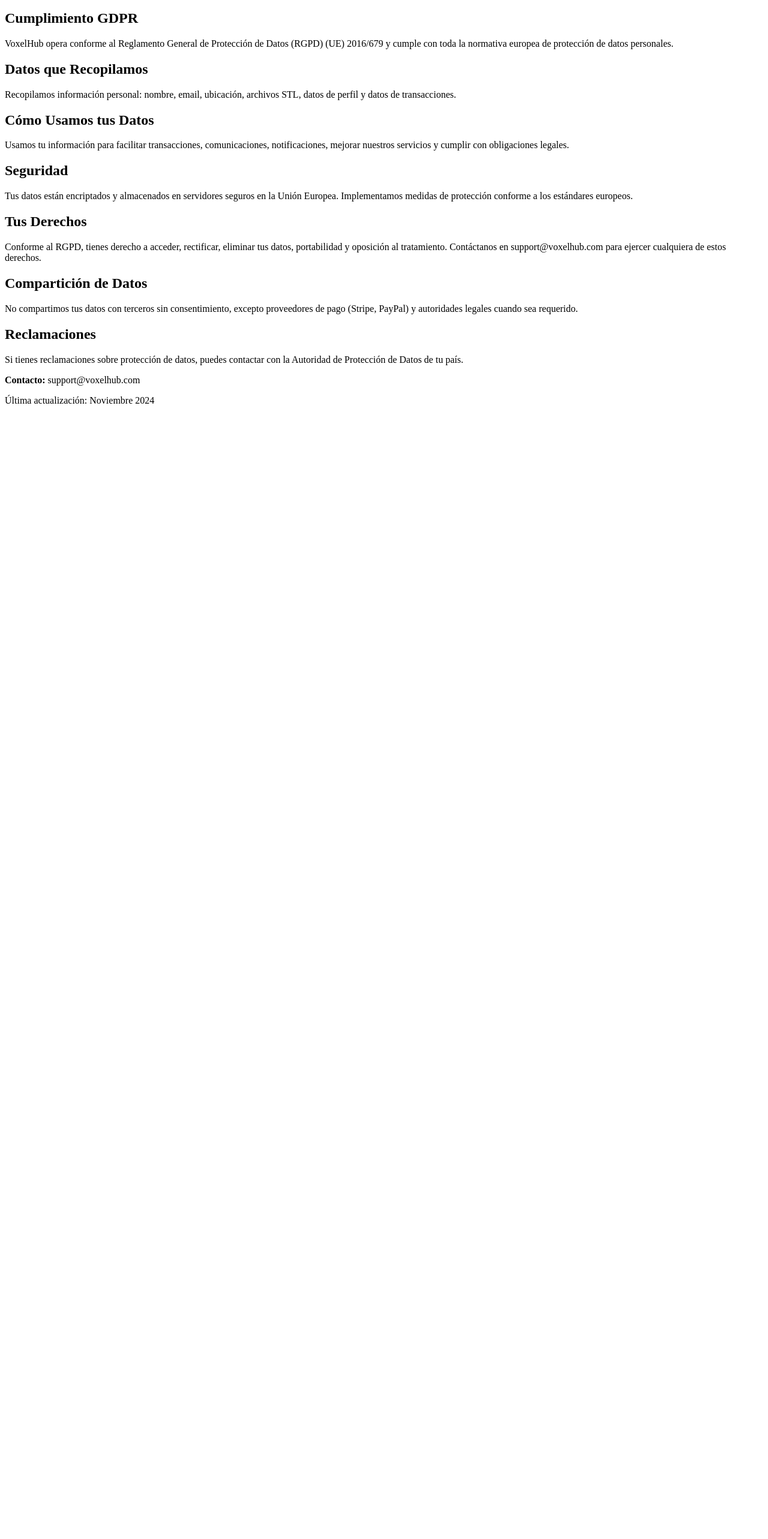
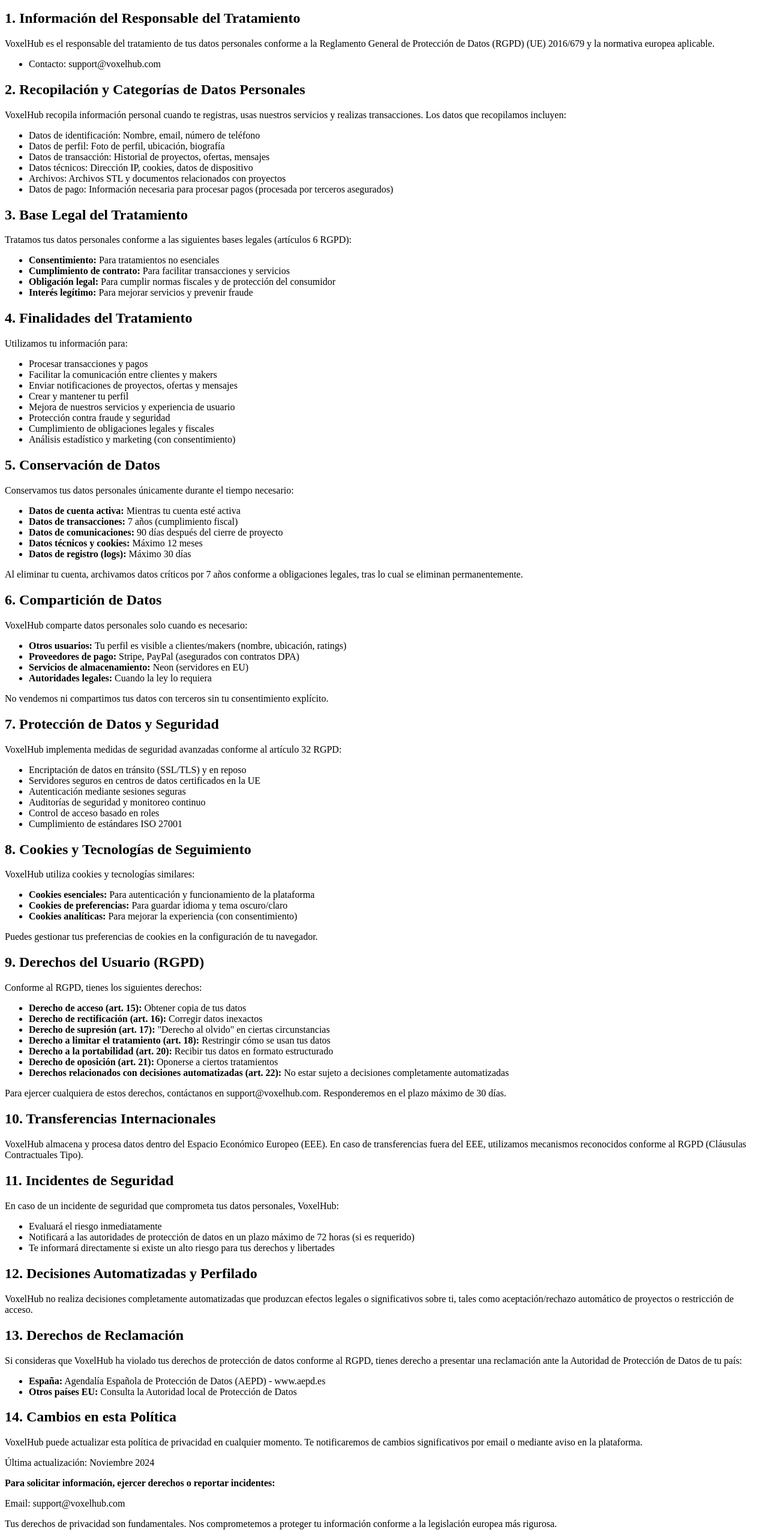
Before and after one commit to Bedowle/BOXELHUB, a React (Vite) app in the folder client/: page /privacy in a window 1280 px wide. Shown: the part 133-2699 px from the top of the page at 60% size. Before the commit the page ends 826 px from the top, so only its background shows below. Built offline with nearby package versions, Linux system fonts and the light colour scheme; no server answers; a web font is replaced by a local one.

Commit message:
Restored to '8727966ee7cdbb1fb9f44798758547af2e337fb5'
Replit-Restored-To: 8727966ee7cdbb1fb9f44798758547af2e337fb5

```diff
--- a/client/src/pages/privacy.tsx
+++ b/client/src/pages/privacy.tsx
@@ -28,60 +28,198 @@ export default function Privacy() {
       <main className="container mx-auto px-4 py-12 max-w-4xl">
         <div className="space-y-8 text-muted-foreground">
           <section>
-            <h2 className="text-2xl font-bold text-foreground mb-3">Cumplimiento GDPR</h2>
+            <h2 className="text-2xl font-bold text-foreground mb-3">1. Información del Responsable del Tratamiento</h2>
             <p>
-              VoxelHub opera conforme al Reglamento General de Protección de Datos (RGPD) (UE) 2016/679 y cumple con toda la normativa europea de protección de datos personales.
+              VoxelHub es el responsable del tratamiento de tus datos personales conforme a la Reglamento General de Protección de Datos (RGPD) (UE) 2016/679 y la normativa europea aplicable.
+            </p>
+            <ul className="list-disc list-inside space-y-2 mt-2">
+              <li>Contacto: support@voxelhub.com</li>
+            </ul>
+          </section>
+
+          <section>
+            <h2 className="text-2xl font-bold text-foreground mb-3">2. Recopilación y Categorías de Datos Personales</h2>
+            <p>
+              VoxelHub recopila información personal cuando te registras, usas nuestros servicios y realizas transacciones. Los datos que recopilamos incluyen:
+            </p>
+            <ul className="list-disc list-inside space-y-2 mt-2">
+              <li>Datos de identificación: Nombre, email, número de teléfono</li>
+              <li>Datos de perfil: Foto de perfil, ubicación, biografía</li>
+              <li>Datos de transacción: Historial de proyectos, ofertas, mensajes</li>
+              <li>Datos técnicos: Dirección IP, cookies, datos de dispositivo</li>
+              <li>Archivos: Archivos STL y documentos relacionados con proyectos</li>
+              <li>Datos de pago: Información necesaria para procesar pagos (procesada por terceros asegurados)</li>
+            </ul>
+          </section>
+
+          <section>
+            <h2 className="text-2xl font-bold text-foreground mb-3">3. Base Legal del Tratamiento</h2>
+            <p>
+              Tratamos tus datos personales conforme a las siguientes bases legales (artículos 6 RGPD):
+            </p>
+            <ul className="list-disc list-inside space-y-2 mt-2">
+              <li><strong>Consentimiento:</strong> Para tratamientos no esenciales</li>
+              <li><strong>Cumplimiento de contrato:</strong> Para facilitar transacciones y servicios</li>
+              <li><strong>Obligación legal:</strong> Para cumplir normas fiscales y de protección del consumidor</li>
+              <li><strong>Interés legítimo:</strong> Para mejorar servicios y prevenir fraude</li>
+            </ul>
+          </section>
+
+          <section>
+            <h2 className="text-2xl font-bold text-foreground mb-3">4. Finalidades del Tratamiento</h2>
+            <p>
+              Utilizamos tu información para:
+            </p>
+            <ul className="list-disc list-inside space-y-2 mt-2">
+              <li>Procesar transacciones y pagos</li>
+              <li>Facilitar la comunicación entre clientes y makers</li>
+              <li>Enviar notificaciones de proyectos, ofertas y mensajes</li>
+              <li>Crear y mantener tu perfil</li>
+              <li>Mejora de nuestros servicios y experiencia de usuario</li>
+              <li>Protección contra fraude y seguridad</li>
+              <li>Cumplimiento de obligaciones legales y fiscales</li>
+              <li>Análisis estadístico y marketing (con consentimiento)</li>
+            </ul>
+          </section>
+
+          <section>
+            <h2 className="text-2xl font-bold text-foreground mb-3">5. Conservación de Datos</h2>
+            <p>
+              Conservamos tus datos personales únicamente durante el tiempo necesario:
+            </p>
+            <ul className="list-disc list-inside space-y-2 mt-2">
+              <li><strong>Datos de cuenta activa:</strong> Mientras tu cuenta esté activa</li>
+              <li><strong>Datos de transacciones:</strong> 7 años (cumplimiento fiscal)</li>
+              <li><strong>Datos de comunicaciones:</strong> 90 días después del cierre de proyecto</li>
+              <li><strong>Datos técnicos y cookies:</strong> Máximo 12 meses</li>
+              <li><strong>Datos de registro (logs):</strong> Máximo 30 días</li>
+            </ul>
+            <p className="mt-2">
+              Al eliminar tu cuenta, archivamos datos críticos por 7 años conforme a obligaciones legales, tras lo cual se eliminan permanentemente.
             </p>
           </section>
 
           <section>
-            <h2 className="text-2xl font-bold text-foreground mb-3">Datos que Recopilamos</h2>
+            <h2 className="text-2xl font-bold text-foreground mb-3">6. Compartición de Datos</h2>
             <p>
-              Recopilamos información personal: nombre, email, ubicación, archivos STL, datos de perfil y datos de transacciones.
+              VoxelHub comparte datos personales solo cuando es necesario:
+            </p>
+            <ul className="list-disc list-inside space-y-2 mt-2">
+              <li><strong>Otros usuarios:</strong> Tu perfil es visible a clientes/makers (nombre, ubicación, ratings)</li>
+              <li><strong>Proveedores de pago:</strong> Stripe, PayPal (asegurados con contratos DPA)</li>
+              <li><strong>Servicios de almacenamiento:</strong> Neon (servidores en EU)</li>
+              <li><strong>Autoridades legales:</strong> Cuando la ley lo requiera</li>
+            </ul>
+            <p className="mt-2">
+              No vendemos ni compartimos tus datos con terceros sin tu consentimiento explícito.
             </p>
           </section>
 
           <section>
-            <h2 className="text-2xl font-bold text-foreground mb-3">Cómo Usamos tus Datos</h2>
+            <h2 className="text-2xl font-bold text-foreground mb-3">7. Protección de Datos y Seguridad</h2>
             <p>
-              Usamos tu información para facilitar transacciones, comunicaciones, notificaciones, mejorar nuestros servicios y cumplir con obligaciones legales.
+              VoxelHub implementa medidas de seguridad avanzadas conforme al artículo 32 RGPD:
+            </p>
+            <ul className="list-disc list-inside space-y-2 mt-2">
+              <li>Encriptación de datos en tránsito (SSL/TLS) y en reposo</li>
+              <li>Servidores seguros en centros de datos certificados en la UE</li>
+              <li>Autenticación mediante sesiones seguras</li>
+              <li>Auditorías de seguridad y monitoreo continuo</li>
+              <li>Control de acceso basado en roles</li>
+              <li>Cumplimiento de estándares ISO 27001</li>
+            </ul>
+          </section>
+
+          <section>
+            <h2 className="text-2xl font-bold text-foreground mb-3">8. Cookies y Tecnologías de Seguimiento</h2>
+            <p>
+              VoxelHub utiliza cookies y tecnologías similares:
+            </p>
+            <ul className="list-disc list-inside space-y-2 mt-2">
+              <li><strong>Cookies esenciales:</strong> Para autenticación y funcionamiento de la plataforma</li>
+              <li><strong>Cookies de preferencias:</strong> Para guardar idioma y tema oscuro/claro</li>
+              <li><strong>Cookies analíticas:</strong> Para mejorar la experiencia (con consentimiento)</li>
+            </ul>
+            <p className="mt-2">
+              Puedes gestionar tus preferencias de cookies en la configuración de tu navegador.
             </p>
           </section>
 
           <section>
-            <h2 className="text-2xl font-bold text-foreground mb-3">Seguridad</h2>
+            <h2 className="text-2xl font-bold text-foreground mb-3">9. Derechos del Usuario (RGPD)</h2>
             <p>
-              Tus datos están encriptados y almacenados en servidores seguros en la Unión Europea. Implementamos medidas de protección conforme a los estándares europeos.
+              Conforme al RGPD, tienes los siguientes derechos:
+            </p>
+            <ul className="list-disc list-inside space-y-2 mt-2">
+              <li><strong>Derecho de acceso (art. 15):</strong> Obtener copia de tus datos</li>
+              <li><strong>Derecho de rectificación (art. 16):</strong> Corregir datos inexactos</li>
+              <li><strong>Derecho de supresión (art. 17):</strong> "Derecho al olvido" en ciertas circunstancias</li>
+              <li><strong>Derecho a limitar el tratamiento (art. 18):</strong> Restringir cómo se usan tus datos</li>
+              <li><strong>Derecho a la portabilidad (art. 20):</strong> Recibir tus datos en formato estructurado</li>
+              <li><strong>Derecho de oposición (art. 21):</strong> Oponerse a ciertos tratamientos</li>
+              <li><strong>Derechos relacionados con decisiones automatizadas (art. 22):</strong> No estar sujeto a decisiones completamente automatizadas</li>
+            </ul>
+            <p className="mt-2">
+              Para ejercer cualquiera de estos derechos, contáctanos en support@voxelhub.com. Responderemos en el plazo máximo de 30 días.
             </p>
           </section>
 
           <section>
-            <h2 className="text-2xl font-bold text-foreground mb-3">Tus Derechos</h2>
+            <h2 className="text-2xl font-bold text-foreground mb-3">10. Transferencias Internacionales</h2>
             <p>
-              Conforme al RGPD, tienes derecho a acceder, rectificar, eliminar tus datos, portabilidad y oposición al tratamiento. Contáctanos en support@voxelhub.com para ejercer cualquiera de estos derechos.
+              VoxelHub almacena y procesa datos dentro del Espacio Económico Europeo (EEE). En caso de transferencias fuera del EEE, utilizamos mecanismos reconocidos conforme al RGPD (Cláusulas Contractuales Tipo).
             </p>
           </section>
 
           <section>
-            <h2 className="text-2xl font-bold text-foreground mb-3">Compartición de Datos</h2>
+            <h2 className="text-2xl font-bold text-foreground mb-3">11. Incidentes de Seguridad</h2>
             <p>
-              No compartimos tus datos con terceros sin consentimiento, excepto proveedores de pago (Stripe, PayPal) y autoridades legales cuando sea requerido.
+              En caso de un incidente de seguridad que comprometa tus datos personales, VoxelHub:
+            </p>
+            <ul className="list-disc list-inside space-y-2 mt-2">
+              <li>Evaluará el riesgo inmediatamente</li>
+              <li>Notificará a las autoridades de protección de datos en un plazo máximo de 72 horas (si es requerido)</li>
+              <li>Te informará directamente si existe un alto riesgo para tus derechos y libertades</li>
+            </ul>
+          </section>
+
+          <section>
+            <h2 className="text-2xl font-bold text-foreground mb-3">12. Decisiones Automatizadas y Perfilado</h2>
+            <p>
+              VoxelHub no realiza decisiones completamente automatizadas que produzcan efectos legales o significativos sobre ti, tales como aceptación/rechazo automático de proyectos o restricción de acceso.
             </p>
           </section>
 
           <section>
-            <h2 className="text-2xl font-bold text-foreground mb-3">Reclamaciones</h2>
+            <h2 className="text-2xl font-bold text-foreground mb-3">13. Derechos de Reclamación</h2>
             <p>
-              Si tienes reclamaciones sobre protección de datos, puedes contactar con la Autoridad de Protección de Datos de tu país.
+              Si consideras que VoxelHub ha violado tus derechos de protección de datos conforme al RGPD, tienes derecho a presentar una reclamación ante la Autoridad de Protección de Datos de tu país:
+            </p>
+            <ul className="list-disc list-inside space-y-2 mt-2">
+              <li><strong>España:</strong> Agendalía Española de Protección de Datos (AEPD) - www.aepd.es</li>
+              <li><strong>Otros países EU:</strong> Consulta la Autoridad local de Protección de Datos</li>
+            </ul>
+          </section>
+
+          <section>
+            <h2 className="text-2xl font-bold text-foreground mb-3">14. Cambios en esta Política</h2>
+            <p>
+              VoxelHub puede actualizar esta política de privacidad en cualquier momento. Te notificaremos de cambios significativos por email o mediante aviso en la plataforma.
             </p>
           </section>
 
           <div className="bg-primary/5 border border-primary/20 rounded-lg p-6 mt-8">
-            <p className="text-sm">
-              <strong>Contacto:</strong> support@voxelhub.com
+            <p className="text-sm font-semibold">
+              Última actualización: Noviembre 2024
+            </p>
+            <p className="text-sm mt-3">
+              <strong>Para solicitar información, ejercer derechos o reportar incidentes:</strong>
             </p>
             <p className="text-sm mt-2">
-              Última actualización: Noviembre 2024
+              Email: support@voxelhub.com
+            </p>
+            <p className="text-sm mt-2 text-amber-600 dark:text-amber-400">
+              Tus derechos de privacidad son fundamentales. Nos comprometemos a proteger tu información conforme a la legislación europea más rigurosa.
             </p>
           </div>
         </div>
```
Also changed, not shown: 1 other file (tests, documents, lock files or other folders).
